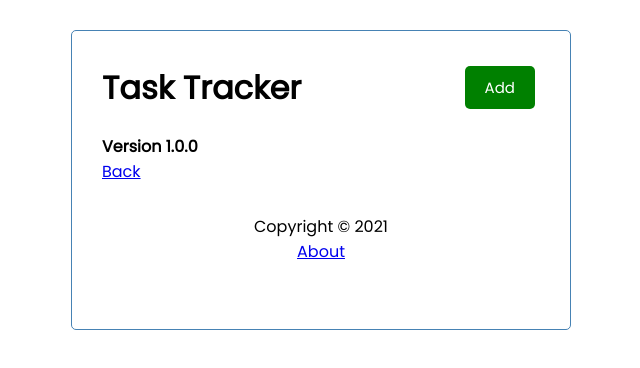
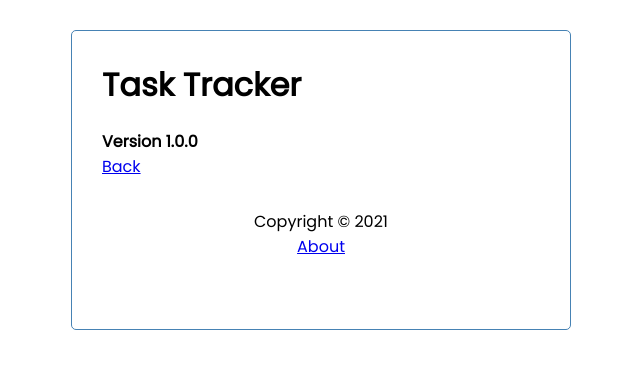
Before and after one commit to aawang1999/task-tracker-react, a React (Create React App) app: page /about in a window 1280 px wide. Shown: the top 368 px of the page, without its empty margins (319-959 px from the left). Built offline with nearby package versions, Linux system fonts and the light colour scheme; data requests are answered from the project's data file.

Commit message:
feat: add about and footer pages

```diff
--- a/src/components/Header.js
+++ b/src/components/Header.js
@@ -1,16 +1,20 @@
 import React from 'react'
 import Button from './Button'
 import PropTypes from 'prop-types'
+import { useLocation } from 'react-router-dom'
 
 const Header = ({ title, onAdd, showAdd }) => {
+  const location = useLocation()
   return (
     <header className='header'>
       <h1>{title}</h1>
-      <Button
-        color={showAdd ? 'red' : 'green'}
-        text={showAdd ? 'Close' : 'Add'}
-        onClick={onAdd}
-      />
+      {location.pathname === '/' && (
+        <Button
+          color={showAdd ? 'red' : 'green'}
+          text={showAdd ? 'Close' : 'Add'}
+          onClick={onAdd}
+        />
+      )}
     </header>
   )
 }
```
